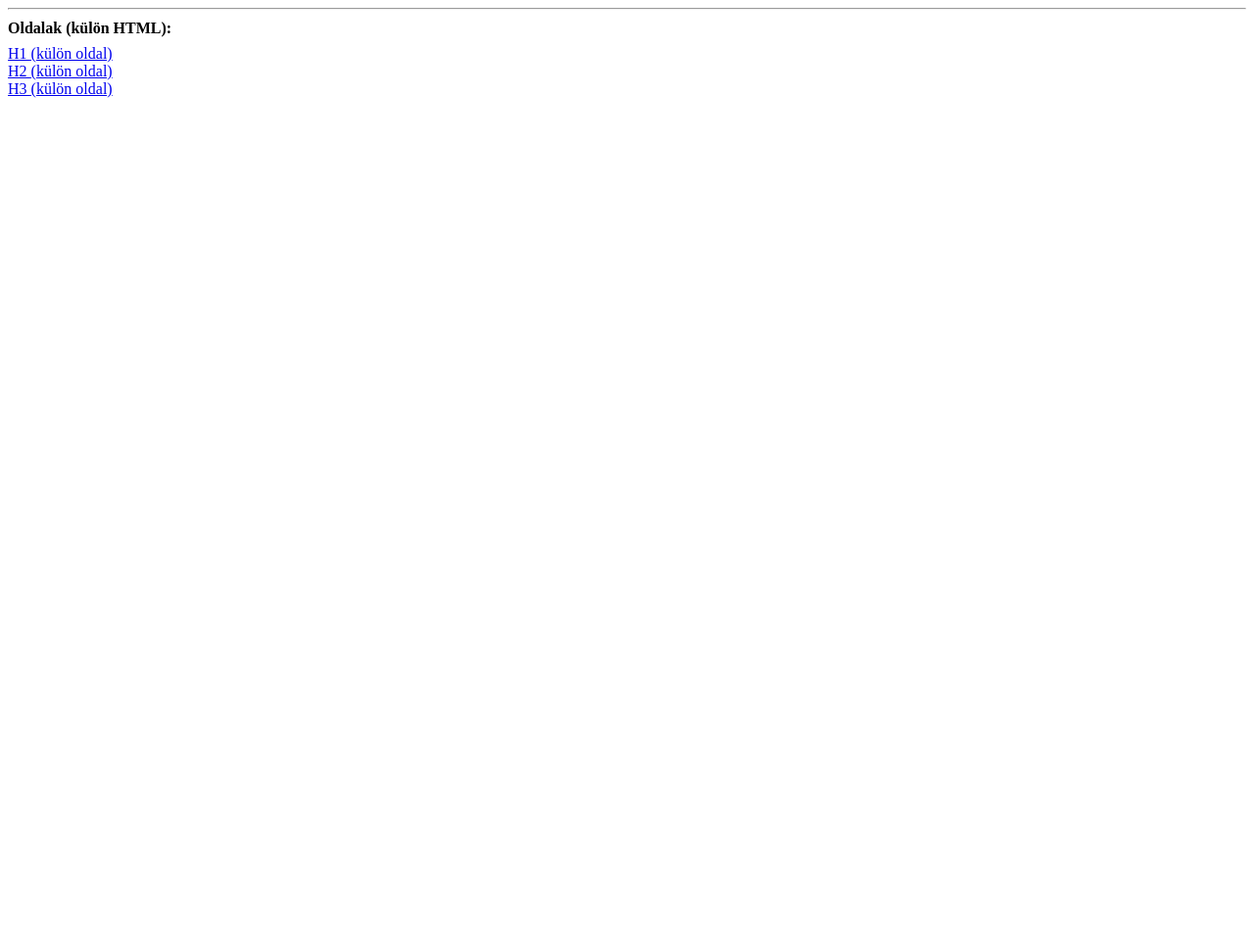
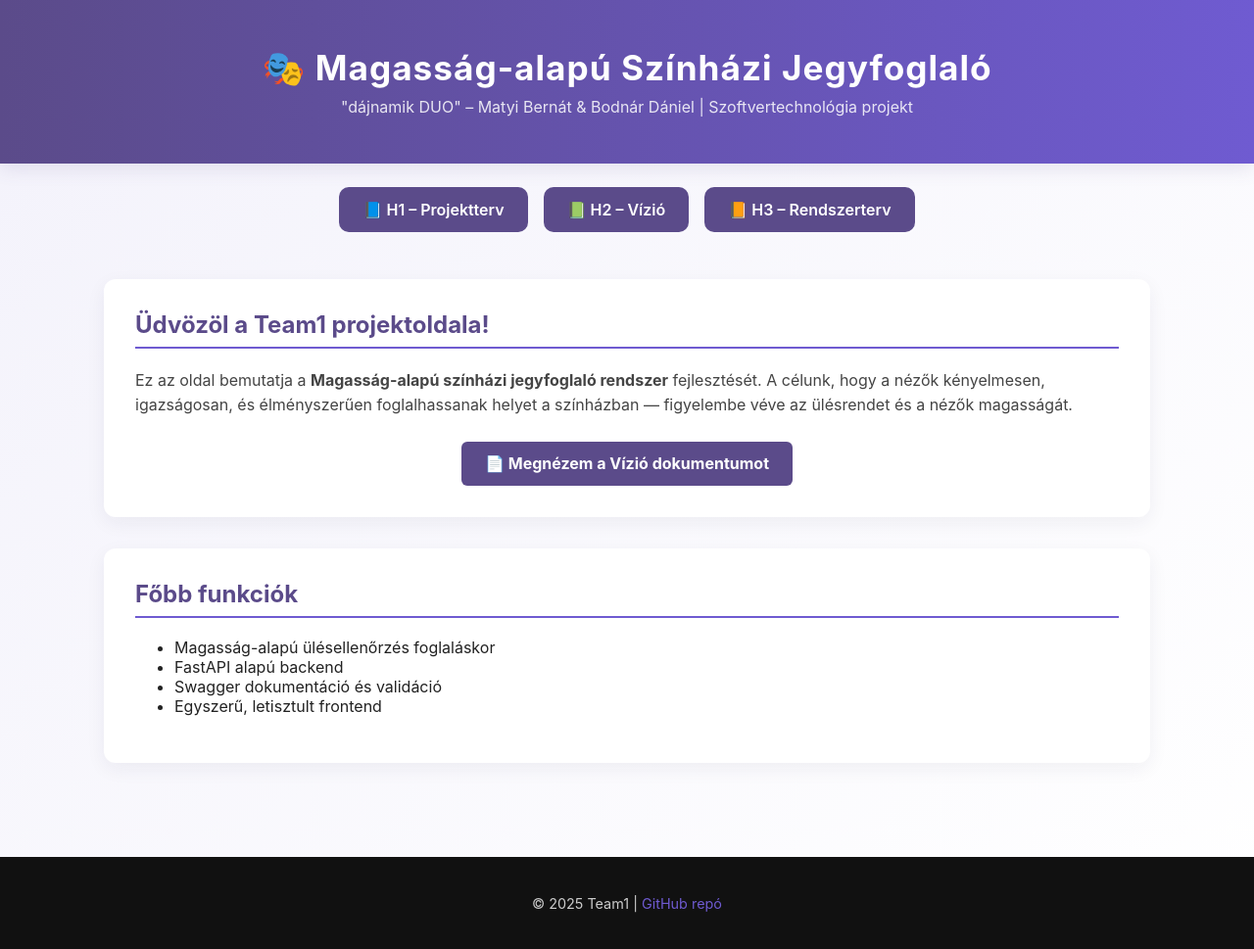
Before and after one commit to beninho08/szoftvertech-website, a plain HTML site: page index.html in a window 1280 px wide. Shown: the whole page at 98% size. Before the commit the page ends 800 px from the top, so only its background shows below. Drawn offline with Linux system fonts and the light colour scheme.

Commit message:
Create index.html for theater ticket booking
Added HTML structure and styles for the theater ticket booking system.

```diff
--- a/index.html
+++ b/index.html
@@ -1,10 +1,176 @@
-<!-- beillesztés a nav#side megfelelő helyére -->
-<hr>
-<div style="margin-top:10px">
-  <strong>Oldalak (külön HTML):</strong>
-  <div style="margin-top:8px">
-    <a href="H1.html">H1 (külön oldal)</a><br/>
-    <a href="H2.html">H2 (külön oldal)</a><br/>
-    <a href="H3.html">H3 (külön oldal)</a>
-  </div>
-</div>
+<!DOCTYPE html>
+<html lang="hu">
+<head>
+  <meta charset="UTF-8">
+  <meta name="viewport" content="width=device-width, initial-scale=1.0">
+  <title>🎭 "dájnamik" DUO – Színházi jegyfoglaló</title>
+  <style>
+    :root {
+      --accent: #5b4b8a;
+      --accent-light: #6f5bd1;
+      --muted: #ccc;
+      --bg: linear-gradient(135deg,#f3f2fb,#ffffff);
+      --card-bg: #fff;
+      --maxw: 1100px;
+    }
+
+    * { box-sizing: border-box; }
+
+    body {
+      margin: 0;
+      font-family: "Inter", "Segoe UI", Roboto, sans-serif;
+      background: var(--bg);
+      color: #222;
+    }
+
+    header {
+      background: linear-gradient(90deg, var(--accent), var(--accent-light));
+      color: #fff;
+      text-align: center;
+      padding: 3rem 1rem 2rem;
+      box-shadow: 0 6px 18px rgba(91,75,138,0.12);
+    }
+
+    header h1 {
+      margin: 0;
+      font-size: 2.2rem;
+      letter-spacing: 1px;
+    }
+
+    header p {
+      margin-top: 0.5rem;
+      font-size: 1rem;
+      opacity: 0.85;
+    }
+
+    nav {
+      display: flex;
+      justify-content: center;
+      gap: 1rem;
+      margin: 1.5rem 0;
+    }
+
+    nav a {
+      padding: 0.8rem 1.5rem;
+      background: var(--accent);
+      color: #fff;
+      border-radius: 10px;
+      text-decoration: none;
+      font-weight: 600;
+      transition: 0.3s;
+    }
+
+    nav a:hover {
+      background: var(--accent-light);
+    }
+
+    main {
+      max-width: var(--maxw);
+      margin: 2rem auto;
+      padding: 1rem;
+    }
+
+    .card {
+      background: var(--card-bg);
+      border-radius: 12px;
+      padding: 2rem;
+      box-shadow: 0 6px 20px rgba(30,30,60,0.06);
+      margin-bottom: 2rem;
+    }
+
+    .card h2 {
+      color: var(--accent);
+      margin-top: 0;
+      border-bottom: 2px solid var(--accent-light);
+      padding-bottom: 0.5rem;
+    }
+
+    .card p {
+      line-height: 1.6;
+      color: #444;
+    }
+
+    .btn-container {
+      text-align: center;
+      margin-top: 1.5rem;
+    }
+
+    .btn {
+      background: var(--accent);
+      color: #fff;
+      padding: 0.8rem 1.5rem;
+      border-radius: 6px;
+      font-weight: bold;
+      text-decoration: none;
+      transition: 0.3s;
+      display: inline-block;
+    }
+
+    .btn:hover {
+      background: var(--accent-light);
+    }
+
+    footer {
+      text-align: center;
+      padding: 1.5rem;
+      background: #111;
+      color: var(--muted);
+      font-size: 0.9rem;
+      margin-top: 3rem;
+    }
+
+    footer a {
+      color: var(--accent-light);
+      text-decoration: none;
+    }
+
+    @media (max-width: 880px){
+      nav { flex-direction: column; gap: 0.75rem; }
+    }
+
+  </style>
+</head>
+<body>
+
+  <header>
+    <h1>🎭 Magasság-alapú Színházi Jegyfoglaló</h1>
+    <p>"dájnamik DUO" – Matyi Bernát & Bodnár Dániel | Szoftvertechnológia projekt</p>
+  </header>
+
+  <nav>
+    <a href="H1.html">📘 H1 – Projektterv</a>
+    <a href="H2.html">📗 H2 – Vízió</a>
+    <a href="H3.html">📙 H3 – Rendszerterv</a>
+  </nav>
+
+  <main>
+    <div class="card">
+      <h2>Üdvözöl a Team1 projektoldala!</h2>
+      <p>
+        Ez az oldal bemutatja a <strong>Magasság-alapú színházi jegyfoglaló rendszer</strong> fejlesztését.
+        A célunk, hogy a nézők kényelmesen, igazságosan, és élményszerűen foglalhassanak helyet a színházban —
+        figyelembe véve az ülésrendet és a nézők magasságát.
+      </p>
+      <div class="btn-container">
+        <a class="btn" href="H2.html">📄 Megnézem a Vízió dokumentumot</a>
+      </div>
+    </div>
+
+    <div class="card">
+      <h2>Főbb funkciók</h2>
+      <ul>
+        <li>Magasság-alapú ülésellenőrzés foglaláskor</li>
+        <li>FastAPI alapú backend</li>
+        <li>Swagger dokumentáció és validáció</li>
+        <li>Egyszerű, letisztult frontend</li>
+      </ul>
+    </div>
+
+  </main>
+
+  <footer>
+    <p>© 2025 Team1 | <a href="https://github.com/beninho08/szoftvertech-projekt" target="_blank">GitHub repó</a></p>
+  </footer>
+
+</body>
+</html>
```
